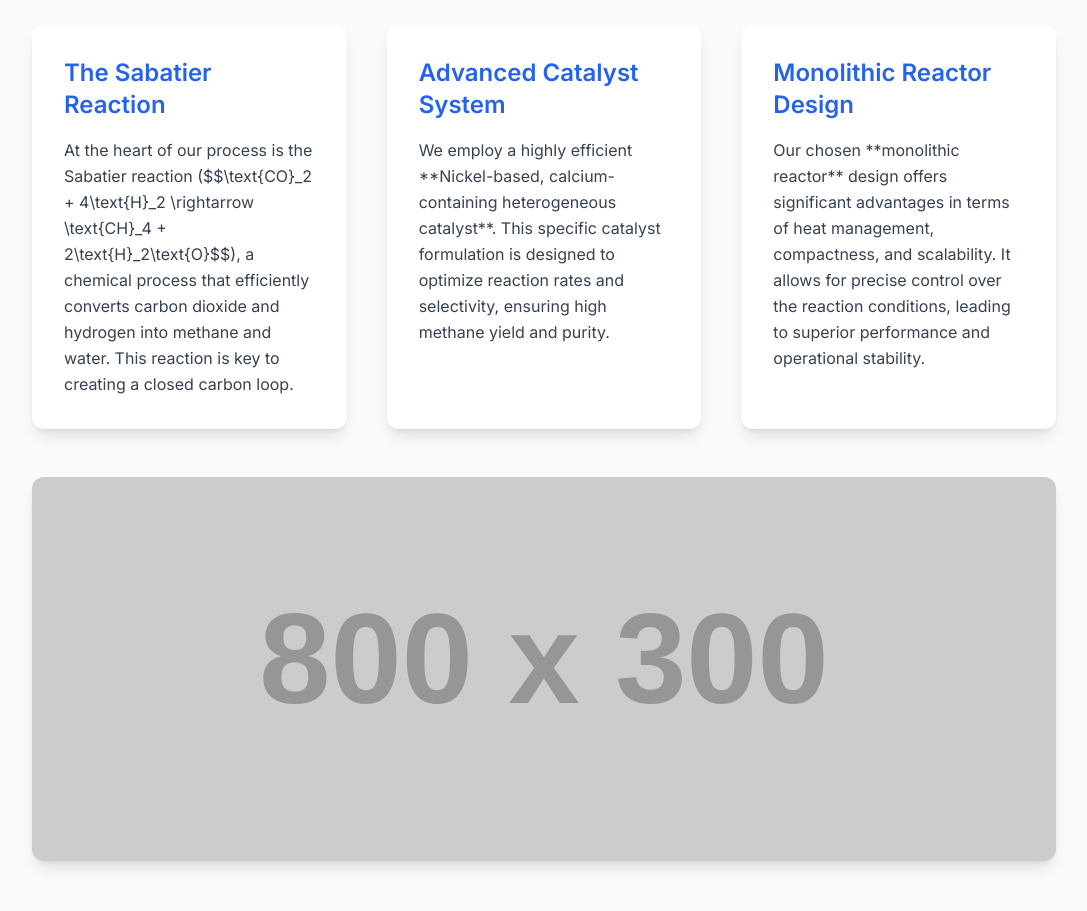
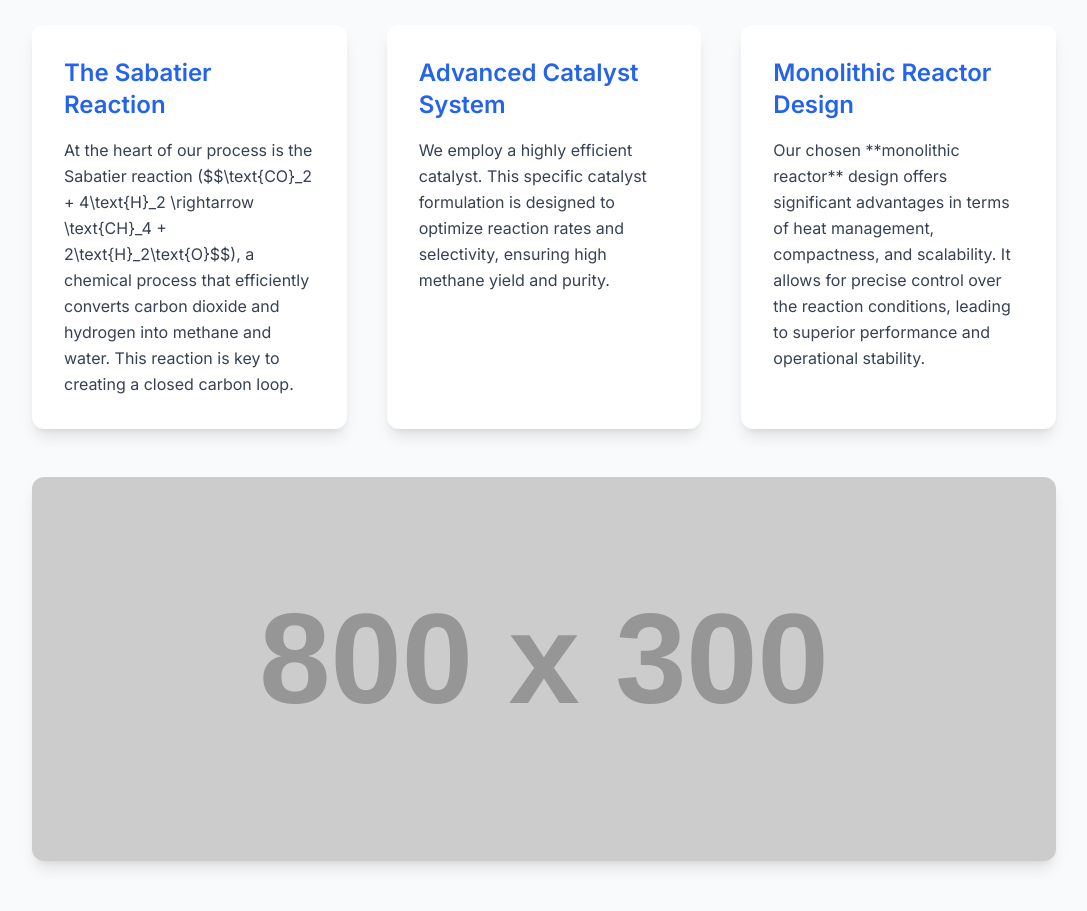
Before and after one commit to pinarsevincerim-hub/MethVolt-landingpage, a plain HTML site: page index.html in a window 1280 px wide. Shown: the part 1440-2351 px from the top of the page, without its empty margins (96-1183 px from the left). Drawn offline with nearby package versions, Linux system fonts and the light colour scheme; placeholder pictures from the web are drawn by us.

Commit message:
Add files via upload

```diff
--- a/index.html
+++ b/index.html
@@ -95,7 +95,7 @@
                 <div class="bg-white p-8 rounded-xl shadow-lg hover:shadow-xl transition duration-300 transform hover:-translate-y-1">
                     <h3 class="text-2xl font-semibold text-blue-600 mb-4">Advanced Catalyst System</h3>
                     <p class="text-gray-700 leading-relaxed">
-                        We employ a highly efficient **Nickel-based, calcium-containing heterogeneous catalyst**. This specific catalyst formulation is designed to optimize reaction rates and selectivity, ensuring high methane yield and purity.
+                        We employ a highly efficient catalyst. This specific catalyst formulation is designed to optimize reaction rates and selectivity, ensuring high methane yield and purity.
                     </p>
                 </div>
                 <!-- Monolithic Reactor Card -->
```
